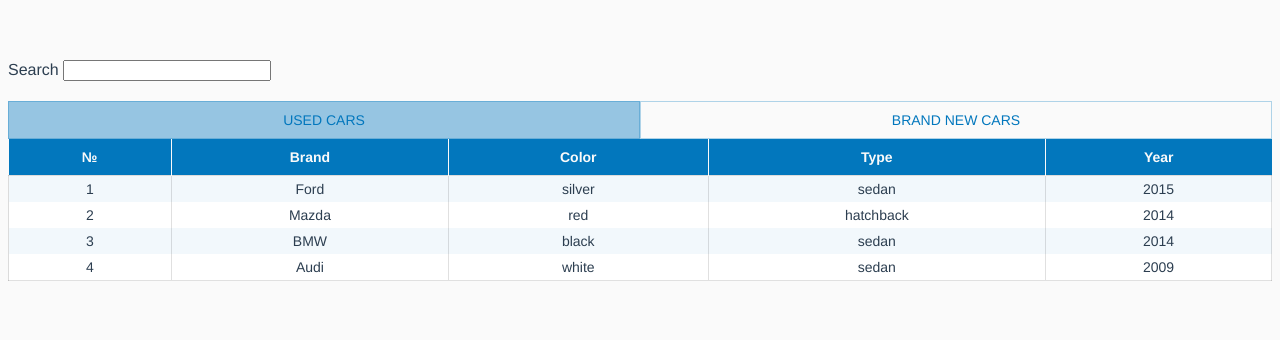
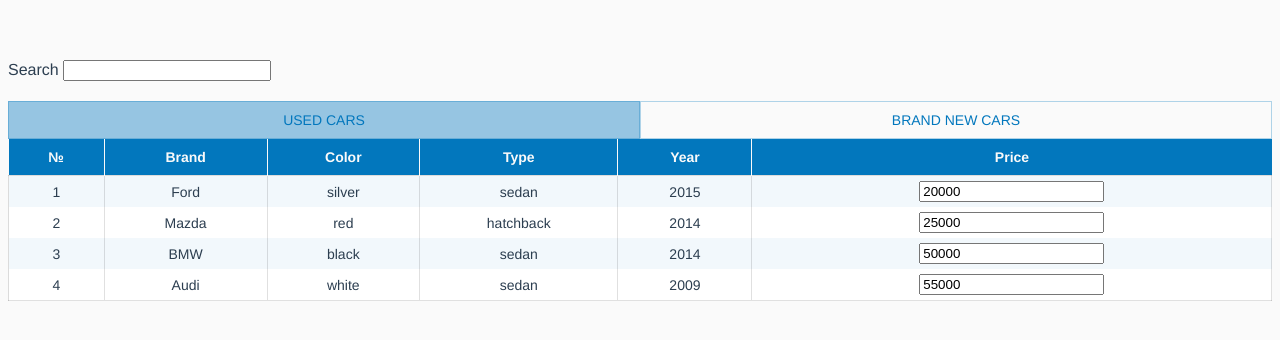
Before and after one commit to russian-stan/vue-flex-table, a Vue app: page / in a window 1280 px wide. Shown: the top 340 px of the page. Built offline with nearby package versions, Linux system fonts and the light colour scheme.

Commit message:
data table types

```diff
--- a/src/App.vue
+++ b/src/App.vue
@@ -54,6 +54,12 @@ export default class App extends Vue {
             row_key: 'year',
             order: 4,
           },
+          {
+            text: 'Price',
+            row_key: 'price',
+            order: 5,
+            col_type: 'number'
+          },
         ],
         rows: [
           {
@@ -61,6 +67,7 @@ export default class App extends Vue {
             color: 'silver',
             type: 'sedan',
             year: '2015',
+            price: '20000',
             uid: '1',
           },
           {
@@ -68,6 +75,7 @@ export default class App extends Vue {
             color: 'red',
             type: 'hatchback',
             year: '2014',
+            price: '25000',
             uid: '2',
           },
           {
@@ -75,6 +83,7 @@ export default class App extends Vue {
             color: 'black',
             type: 'sedan',
             year: '2014',
+            price: '50000',
             uid: '3',
           },
           {
@@ -82,6 +91,7 @@ export default class App extends Vue {
             color: 'white',
             type: 'sedan',
             year: '2009',
+            price: '55000',
             uid: '4',
           },
         ],
--- a/src/components/VFTable.vue
+++ b/src/components/VFTable.vue
@@ -30,10 +30,7 @@
           <th
            v-for="header in tablesModel[tab].headers"
            :key="header.row_key"
-           :class="{
-             'active': header.row_key === currentColumnName,
-             'pointer': sortable
-           }"
+           :class="{'active': header.row_key === currentColumnName,'pointer': sortable}"
            @click="sortable ? sortBy(header.row_key) : null"
           >
             {{header.text}}
@@ -83,7 +80,15 @@
            v-for="key in rowKeys"
            :key="key"
           >
-            {{row[key]}}
+            <input
+             v-if="findColType(key) === 'number'"
+             class="input-number"
+             type="number"
+             v-model="row[key]"
+            >
+            <template v-else>
+              {{row[key]}}
+            </template>
           </td>
         </tr>
         </tbody>
@@ -102,7 +107,7 @@
 
 <script lang="ts">
 import { Component, Prop, Vue } from 'vue-property-decorator';
-import { VTable, Header, Row, SortDir } from '@/types/tableTypes';
+import { ColType, Header, Row, SortDir, VTable } from '@/types/tableTypes';
 import { copyDeep } from '@/helpers/copyDeep';
 import draggable from 'vuedraggable';
 
@@ -111,7 +116,7 @@ import draggable from 'vuedraggable';
     draggable,
   },
 })
-export default class Table extends Vue {
+export default class VFTable extends Vue {
   @Prop({
     type: Array, default() {
       return [
@@ -145,19 +150,20 @@ export default class Table extends Vue {
     if (this.ordered) this.sortColumnsByOrder();
 
     // 4. OPTIONAL: Add default {sort_dir: 'asc'} for sorting
-    if (this.sortable) this.addSortDir();
+    if (this.sortable) this.addSortDirToRow();
   }
 
   addCount(): void {
-    this.tablesModel.forEach(table => table.headers.push({ text: '№', row_key: 'count', order: 0 }));
+    const order = this.ordered ? { order: 0 } : {};
+    this.tablesModel.forEach(table => table.headers.push({ text: '№', row_key: 'count', ...order }));
     this.tablesModel.forEach(table => table.rows.forEach((row, index) => row.count = `${index + 1}`));
   }
 
-  sortColumnsByOrder() {
+  sortColumnsByOrder(): void {
     this.tablesModel.forEach(table => table.headers.sort((a, b) => a!.order - b!.order));
   }
 
-  addSortDir() {
+  addSortDirToRow(): void {
     this.tablesModel.forEach(table => table.headers.forEach(header => header.sort_dir = 'asc'));
   }
 
@@ -191,8 +197,8 @@ export default class Table extends Vue {
       return this.filteredItems.sort((a, b) => {
         const modifier = this.currentColumnDir === 'asc' ? 1 : -1;
 
-        const x = a[this.currentColumnName as keyof Row]!.trim().toLowerCase();
-        const y = b[this.currentColumnName as keyof Row]!.trim().toLowerCase();
+        const x = a[this.currentColumnName as keyof Row]!.toString().trim().toLowerCase();
+        const y = b[this.currentColumnName as keyof Row]!.toString().trim().toLowerCase();
 
         if (x < y) return -1 * modifier;
         if (x > y) return 1 * modifier;
@@ -219,6 +225,11 @@ export default class Table extends Vue {
       this.currentColumnName = colName;
       this.findColForSort()!.sort_dir = dir;
     }
+  }
+
+  findColType(key: string): ColType | undefined {
+    const row = this.tablesModel[this.tab].headers.find(col => col.row_key === key);
+    return row.hasOwnProperty('col_type') ? row!['col_type'] : undefined;
   }
 }
 </script>
```
Also changed, not shown: src/types/tableTypes.ts (+3 -5 lines).
